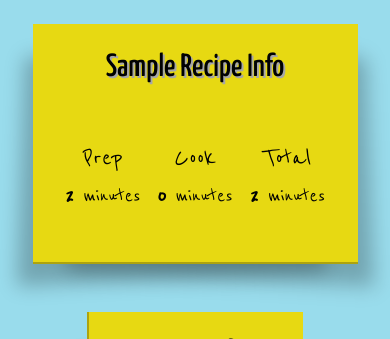
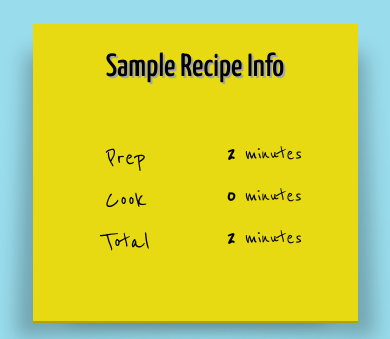
Before and after one commit to Richardaeld/Fat_Racoon_Kitchen, a Flask app: template templates/recipe.html in a window 390 px wide. Shown: the part 266-605 px from the top of the page. Run offline with Flask 2, Linux system fonts and the light colour scheme; the template is opened without the code that fills it: most values are stand-ins (such as "Sample title", 1, 10 or a date in 2020); some libraries are stand-ins or nearby versions.

Commit message:
Improved responsiveness of recipe's time area

```diff
--- a/templates/recipe.html
+++ b/templates/recipe.html
@@ -103,18 +103,24 @@
                             <!-- Recipe times -->
                             <div class="col-12">
                                 <div class="row no-gutters">
-                                    <span class="col-4">
-                                        <h6>Prep</h6>
-                                        <p><strong>{{ recipeInfo.time[0] }}</strong> minutes</p>
-                                    </span>
-                                    <span class="col-4">
-                                        <h6>Cook</h6>
-                                        <p><strong>{{ recipeInfo.time[1] }}</strong> minutes</p>
-                                    </span>
-                                    <span class="col-4">
-                                        <h6>Total</h6>
-                                        <p><strong>{{ recipeInfo.time[2] }}</strong> minutes</p>
-                                    </span>
+                                        <span class="col-12 col-sm-4">
+                                            <span class="row no-gutters">
+                                                <h6 class="col-6 col-sm-12">Prep </h6>
+                                                <p class="col-6 col-sm-12"><strong>{{ recipeInfo.time[0] }}</strong> minutes</p>
+                                            </span>
+                                        </span>
+                                        <span class="col-12 col-sm-4">
+                                            <span class="row no-gutters">
+                                                <h6 class="col-6 col-sm-12">Cook </h6>
+                                                <p class="col-6 col-sm-12"><strong>{{ recipeInfo.time[1] }}</strong> minutes</p>
+                                            </span>
+                                        </span>
+                                        <span class="col-12 col-sm-4">
+                                            <span class="row no-gutters">
+                                                <h6 class="col-6 col-sm-12">Total </h6>
+                                                <p class="col-6 col-sm-12"><strong>{{ recipeInfo.time[2] }}</strong> minutes</p>
+                                            </span>
+                                        </span>
                                 </div>
                             </div>
                         </div>
```
